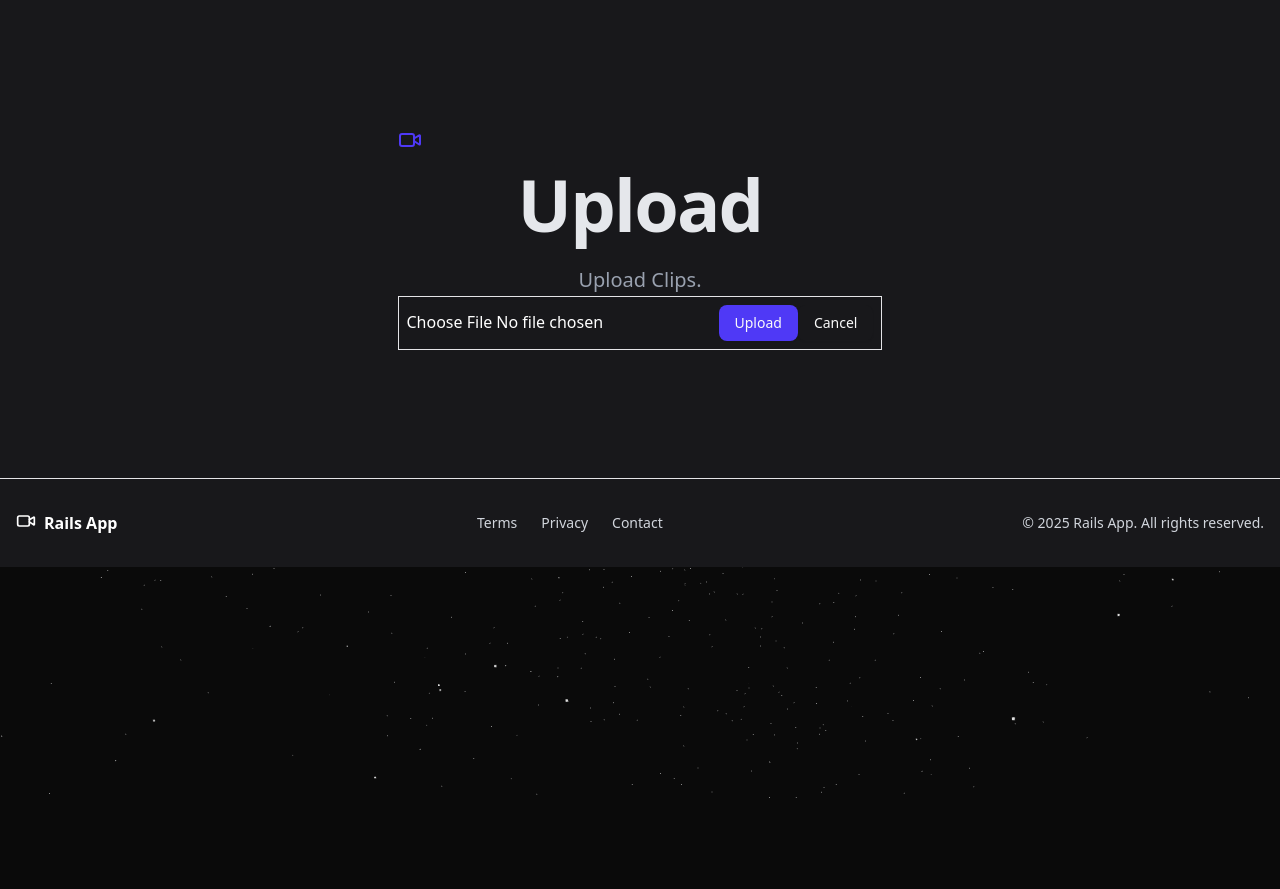
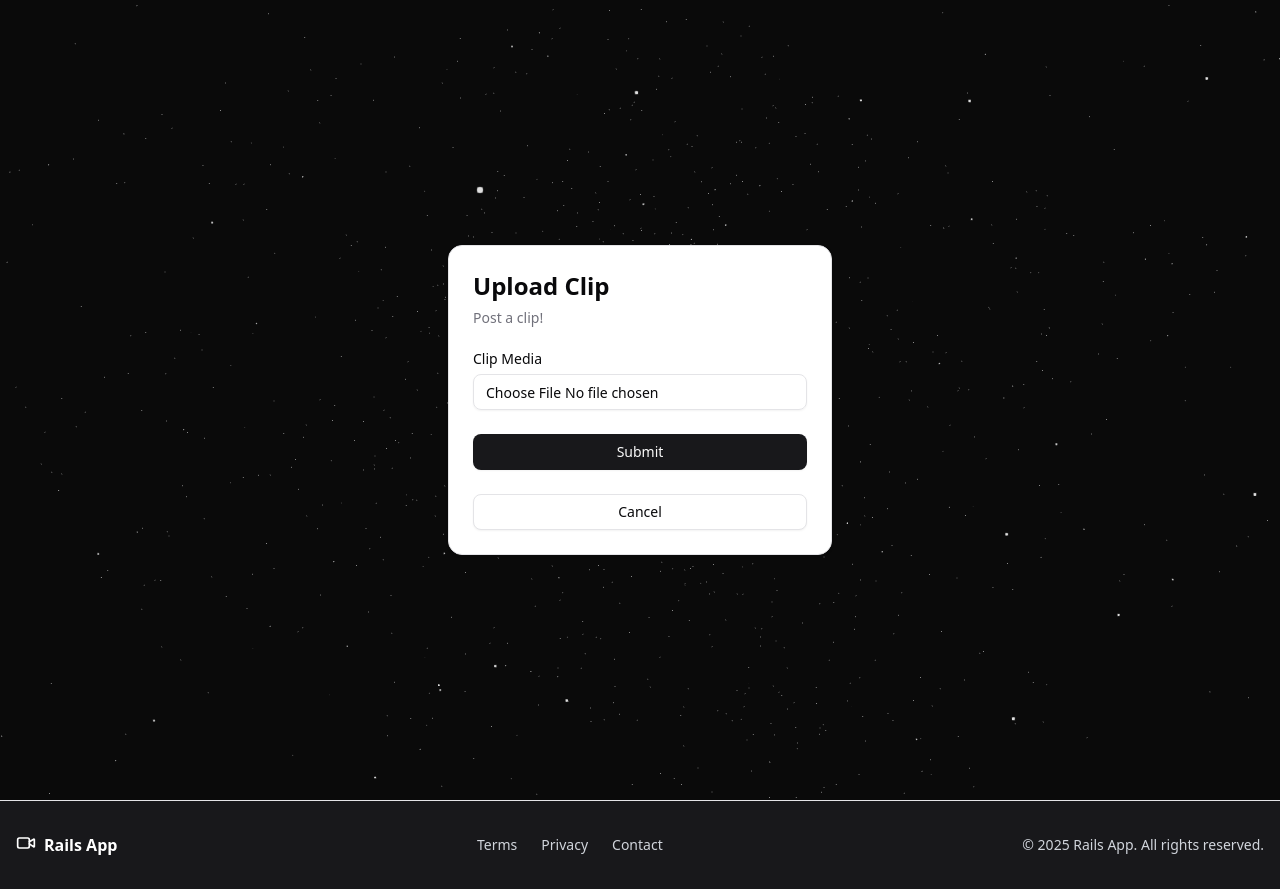
Before and after one commit to AndrewTullos/RailsApp, a React (Vite) app in the folder client/: page /upload in a window 1280 px wide. Before the commit the page ends 800 px from the top, so only its background shows below. Built offline with nearby package versions, Linux system fonts and the light colour scheme.

Commit message:
Working Form - Before AWS REVAMP

```diff
--- /dev/null
+++ b/client/src/components/Upload-Component.jsx
@@ -0,0 +1,121 @@
+import { useState } from "react";
+import { Link, useNavigate } from "react-router-dom";
+import { jwtDecode } from "jwt-decode";
+
+import { cn } from "@/lib/utils";
+import { Button } from "@/components/ui/button";
+import {
+	Card,
+	CardContent,
+	CardDescription,
+	CardHeader,
+	CardTitle,
+} from "@/components/ui/card";
+import { Input } from "@/components/ui/input";
+import { Label } from "@/components/ui/label";
+
+export function UploadComponent({
+	className,
+	loggedInUser,
+	setLoggedInUser,
+	...props
+}) {
+	const navigate = useNavigate();
+
+	const [file, setFile] = useState(null);
+	const [errors, setErrors] = useState([]);
+
+	const handleSubmit = (event) => {
+		event.preventDefault();
+
+		const formData = new FormData();
+		if (file) {
+			formData.append("file", file);
+		}
+
+		fetch("http://localhost:8080/api/v1/s3/upload", {
+			method: "POST",
+			body: formData,
+		}).then((response) => {
+			if (response.status >= 200 && response.status < 300) {
+				navigate("/dashboard");
+			} else {
+				return response.json().then((fetchedErrors) => {
+					setErrors(fetchedErrors);
+				});
+			}
+		});
+	};
+
+	const handleChange = (event) => {
+		const selectedFile = event.target.files[0];
+		setFile(selectedFile);
+	};
+
+	function handleCancel() {
+		navigate("/dashboard");
+	}
+
+	return (
+		<div className={cn("flex flex-col gap-6", className)} {...props}>
+			<Card>
+				<CardHeader>
+					<CardTitle className="text-2xl">Upload Clip</CardTitle>
+					<CardDescription>Post a clip!</CardDescription>
+				</CardHeader>
+				<CardContent>
+					<form onSubmit={handleSubmit}>
+						<div className="flex flex-col gap-6">
+							<div className="grid gap-2">
+								<Label htmlFor="clip">Clip Media</Label>
+								<Input
+									id="file"
+									name="file"
+									type="file"
+									accept="video/*,image/*"
+									onChange={handleChange}
+									required
+								/>
+							</div>
+							{/* <div className="grid gap-2">
+								<div className="flex items-center">
+									<Label htmlFor="password">Description</Label>
+									<Link
+										href="#"
+										className="ml-auto inline-block text-sm underline-offset-4 hover:underline"
+									>
+										Forgot your password?
+									</Link>
+								</div>
+								<Input
+									id="password"
+									name="password"
+									type="password"
+									value={user.password}
+									onChange={handleChange}
+									required
+								/>
+							</div> */}
+							<Button type="submit" className="w-full">
+								Submit
+							</Button>
+							<Button
+								onClick={handleCancel}
+								variant="outline"
+								className="w-full"
+							>
+								Cancel
+							</Button>
+						</div>
+						{/* <div className="mt-4 text-center text-sm">
+							Don&apos;t have an account?{" "}
+							<Link to="/signup" className="underline underline-offset-4">
+								Sign up
+							</Link>
+						</div> */}
+					</form>
+				</CardContent>
+			</Card>
+		</div>
+	);
+}
--- a/client/src/pages/UploadClipPage.jsx
+++ b/client/src/pages/UploadClipPage.jsx
@@ -1,82 +1,19 @@
-import React, { useState } from "react";
-import { useNavigate } from "react-router-dom";
-import { Video } from "lucide-react";
-import { Button } from "@/components/ui/button";
+import { UploadComponent } from "@/components/Upload-Component";
 
-function UploadClipPage() {
-	const navigate = useNavigate();
-	const [file, setFile] = useState();
-	const [description, setDescription] = useState("");
-	const [clip, setClip] = useState([]);
-
-	async function postClip({ clip, description }) {}
-
-	function handleSubmit(evt) {
-		evt.preventDefault();
-
-		const config = {
-			method: "POST",
-			headers: {
-				"Content-Type": "application/json",
-			},
-			body: JSON.stringify(agent),
-		};
-
-		fetch("http://localhost:8080/api/agent", config)
-			.then((response) => {
-				if (response.ok) {
-					navigate("/dashboard");
-				} else {
-					return response.json();
-				}
-			})
-			.then((errs) => {
-				if (errs) {
-					return Promise.reject(errs);
-				}
-			})
-			.catch((errs) => {
-				if (errs.length) {
-					setErrors(errs);
-				} else {
-					setErrors([errs]);
-				}
-			});
-	}
-
-	function handleCancel() {
-		navigate("/dashboard");
-	}
-
+export default function UploadClipPage({
+	className,
+	loggedInUser,
+	setLoggedInUser,
+}) {
 	return (
-		<main className="grid min-h-full place-items-center bg-primary px-6 py-24 sm:py-32 lg:px-8">
-			<div className="text-center">
-				<p className="text-base font-semibold text-indigo-600">
-					<Video className="" />
-				</p>
-				<h1 className="mt-4 text-balance text-5xl font-semibold tracking-tight text-gray-200 sm:text-7xl">
-					Upload
-				</h1>
-				<p className="mt-6 text-pretty text-lg font-medium text-gray-400 sm:text-xl/8">
-					Upload Clips.
-				</p>
-				<form className="text-white border-1 p-2">
-					<label htmlFor="clip"></label>
-					<input
-						type="file"
-						id="clip"
-						name="clip"
-						accept="video/*,image/*"
-						onChange={(e) => setFile(e.target.files[0])}
-					/>
-					<Button className="bg-indigo-600" type="submit">
-						Upload
-					</Button>
-					<Button onClick={handleCancel}>Cancel</Button>
-				</form>
+		<div className="flex min-h-svh w-full items-center justify-center p-6 md:p-10">
+			<div className="w-full max-w-sm">
+				<UploadComponent
+					className={className}
+					loggedInUser={loggedInUser}
+					setLoggedInUser={setLoggedInUser}
+				/>
 			</div>
-		</main>
+		</div>
 	);
 }
-
-export default UploadClipPage;
```
